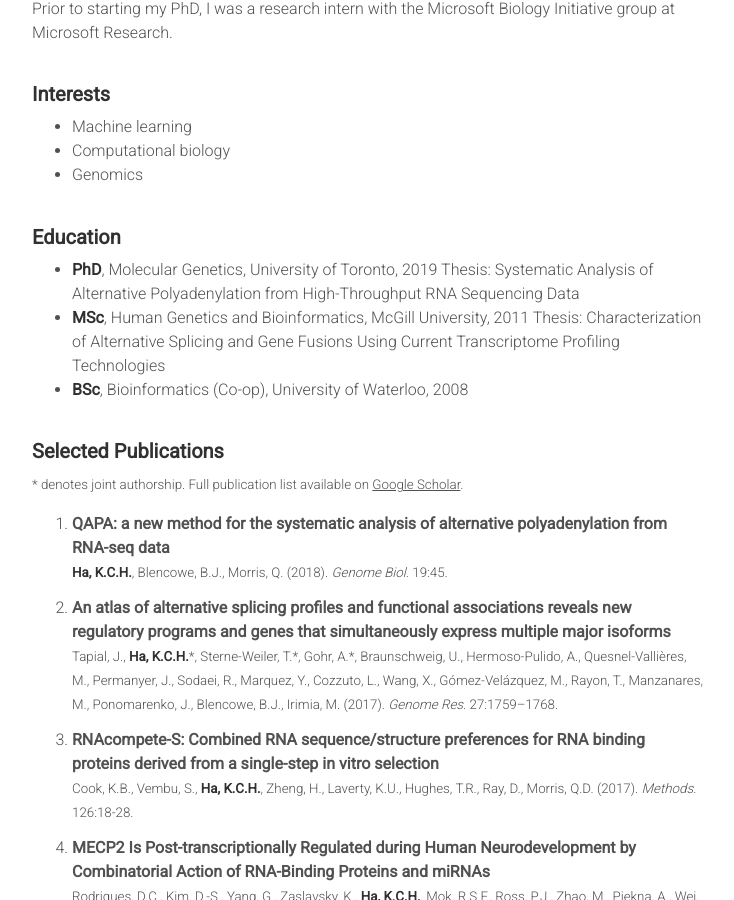
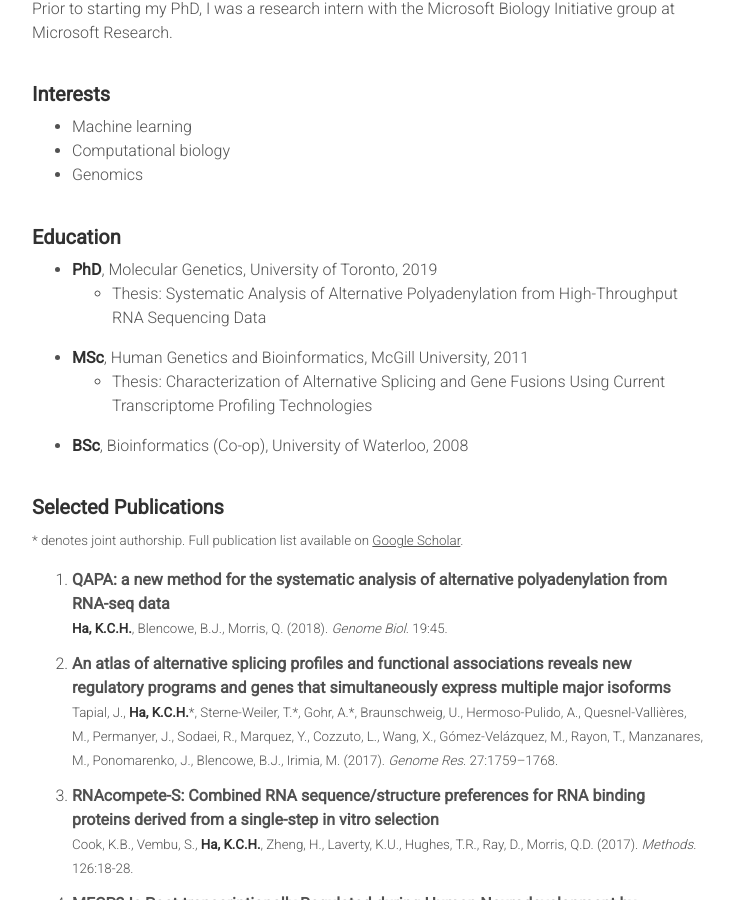
Before and after one commit to kcha/kcha.github.io, a Jekyll site: the page built from index.md, in a window 1280 px wide and 900 px high, scrolled down 442 px. Shown: the whole window, without its empty margins (272-1006 px from the left). Built offline with Jekyll 4.4.1, drawn with Linux system fonts in a browser that asks for light colours; nearby versions of some CDN libraries.

Commit message:
Change to bullet form

```diff
--- a/index.md
+++ b/index.md
@@ -25,10 +25,10 @@ Microsoft Research.
 # Education
 
 - **PhD**, Molecular Genetics, University of Toronto, 2019
-    Thesis: Systematic Analysis of Alternative Polyadenylation from High-Throughput
+  - Thesis: Systematic Analysis of Alternative Polyadenylation from High-Throughput
 RNA Sequencing Data
 - **MSc**, Human Genetics and Bioinformatics, McGill University, 2011
-    Thesis: Characterization of Alternative Splicing and Gene Fusions Using Current
+  - Thesis: Characterization of Alternative Splicing and Gene Fusions Using Current
 Transcriptome Profiling Technologies
 - **BSc**, Bioinformatics (Co-op), University of Waterloo, 2008
 
```
